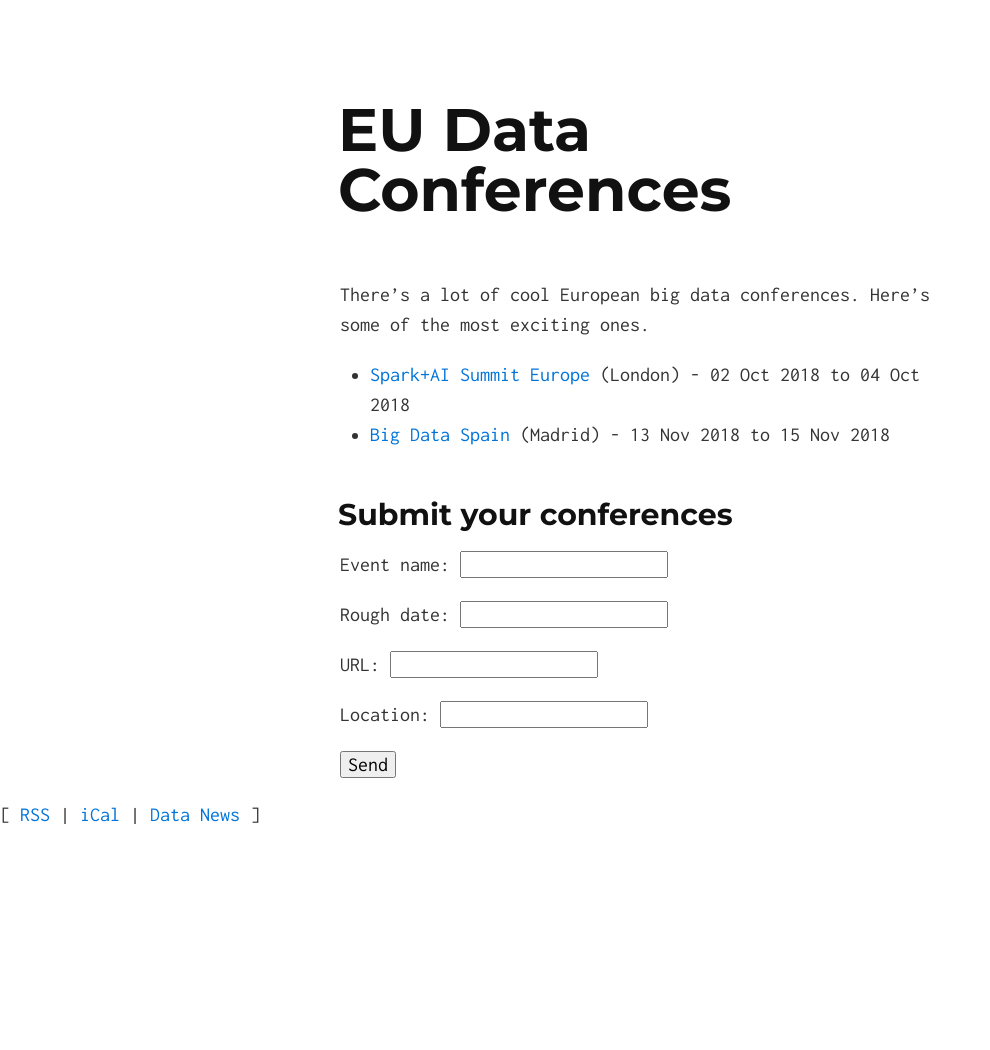
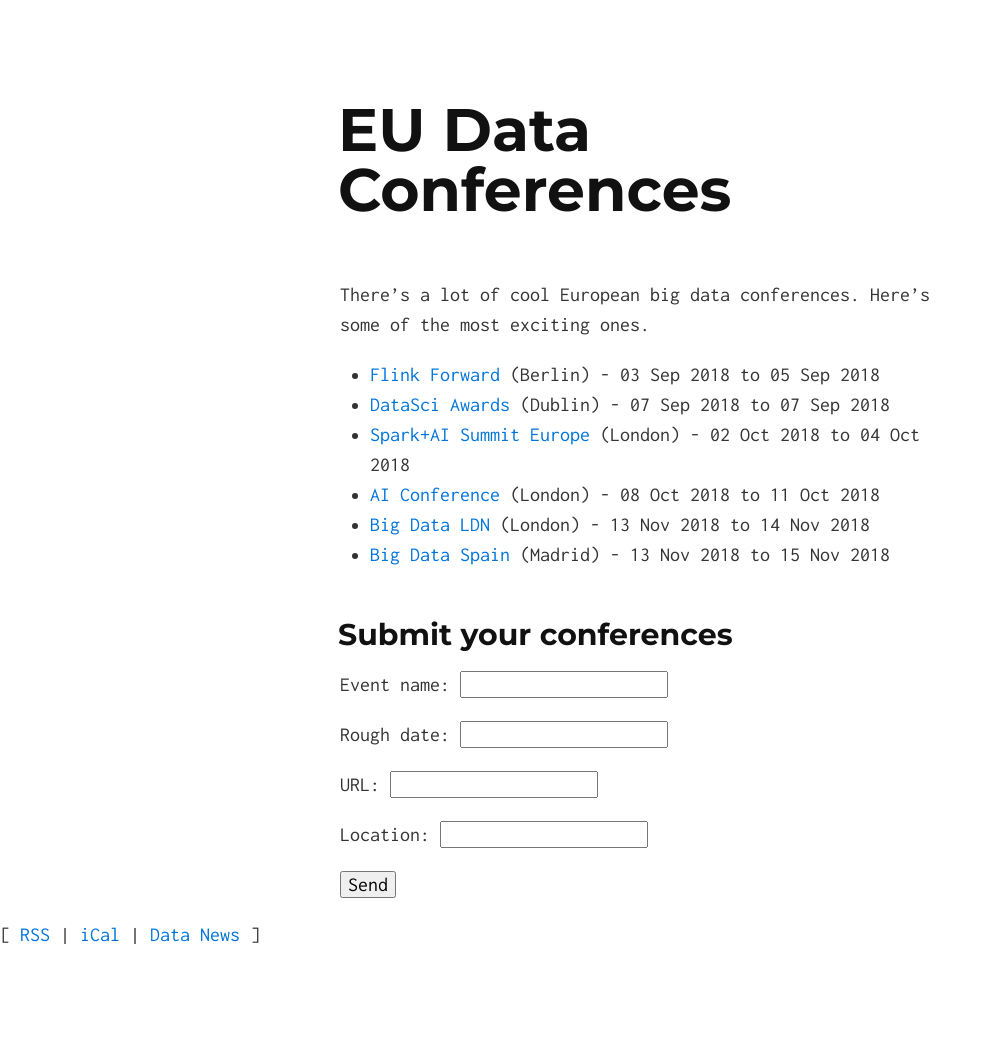
Before and after one commit to eudataconf/eudataconf, a Jekyll site: the page built from index.md, in a window 1280 px wide. Shown: the whole page, without its empty margins (0-990 px from the left). Built offline with Jekyll 4.4.1, drawn with Linux system fonts in a browser that asks for light colours; a script that is not in the unit is left out; before the commit the page ends 930 px from its top, so only the background shows below that.

Commit message:
Update Page “conference”

```diff
--- a/_data/conferences.yml
+++ b/_data/conferences.yml
@@ -1,4 +1,18 @@
 conferences:
+  - enddate: '2018-09-05'
+    location: Berlin
+    name: Flink Forward
+    roughdate: 3-5 September 2018
+    startdate: '2018-09-03'
+    uid: '30'
+    uri: 'https://berlin.flink-forward.org/'
+  - enddate: '2018-09-07'
+    location: Dublin
+    name: DataSci Awards
+    roughdate: 7 September 2018
+    startdate: '2018-09-07'
+    uid: '20'
+    uri: 'https://www.datsciawards.ie/'
   - enddate: 2018-10-04T00:00:00.000Z
     location: London
     name: Spark+AI Summit Europe
@@ -6,6 +20,20 @@
     startdate: 2018-10-02T00:00:00.000Z
     uid: 29
     uri: 'https://databricks.com/sparkaisummit/eu'
+  - enddate: '2018-10-11'
+    location: London
+    name: AI Conference
+    roughdate: 8-11 October 2018
+    startdate: '2018-10-08'
+    uid: '33'
+    uri: 'https://conferences.oreilly.com/artificial-intelligence/ai-eu'
+  - enddate: '2018-11-14'
+    location: London
+    name: Big Data LDN
+    roughdate: 13-14 November 2018
+    startdate: '2018-11-13'
+    uid: '31'
+    uri: 'https://bigdataldn.com/'
   - enddate: 2018-11-15T00:00:00.000Z
     location: Madrid
     name: Big Data Spain
```
